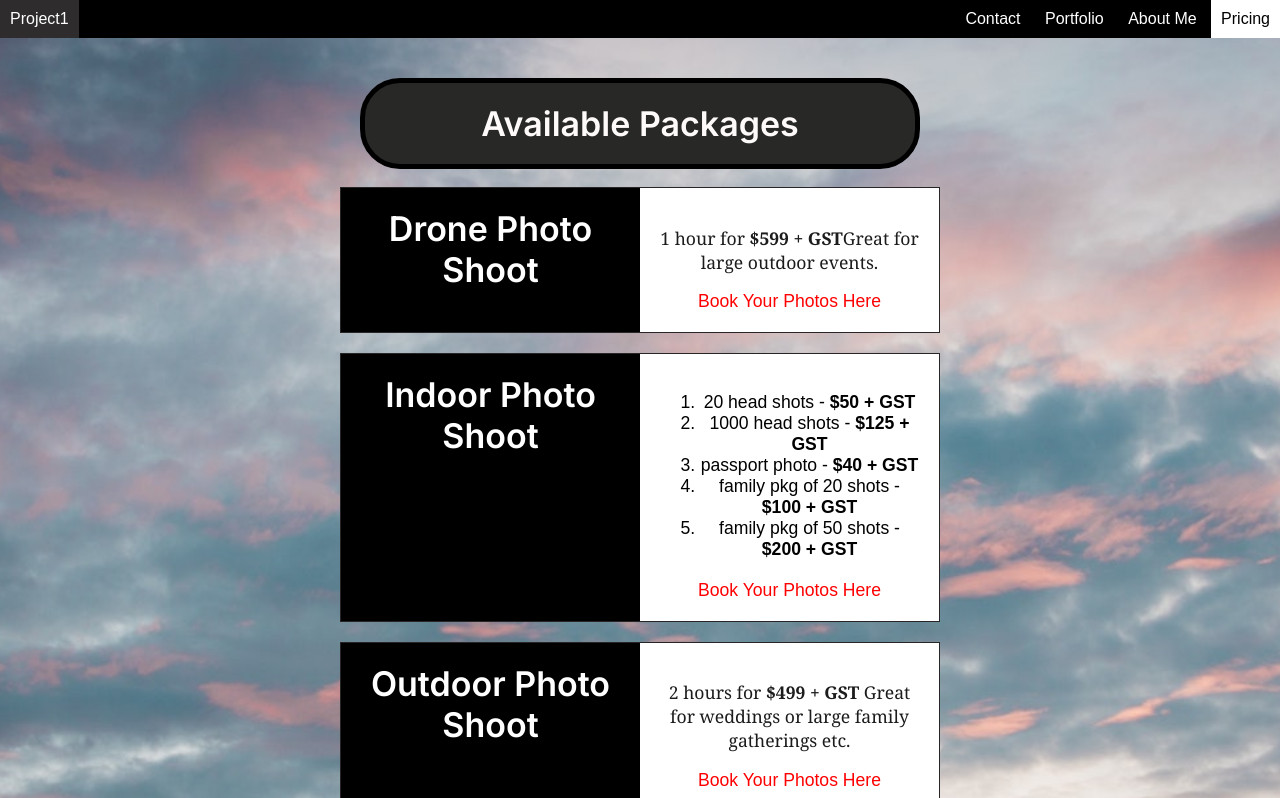
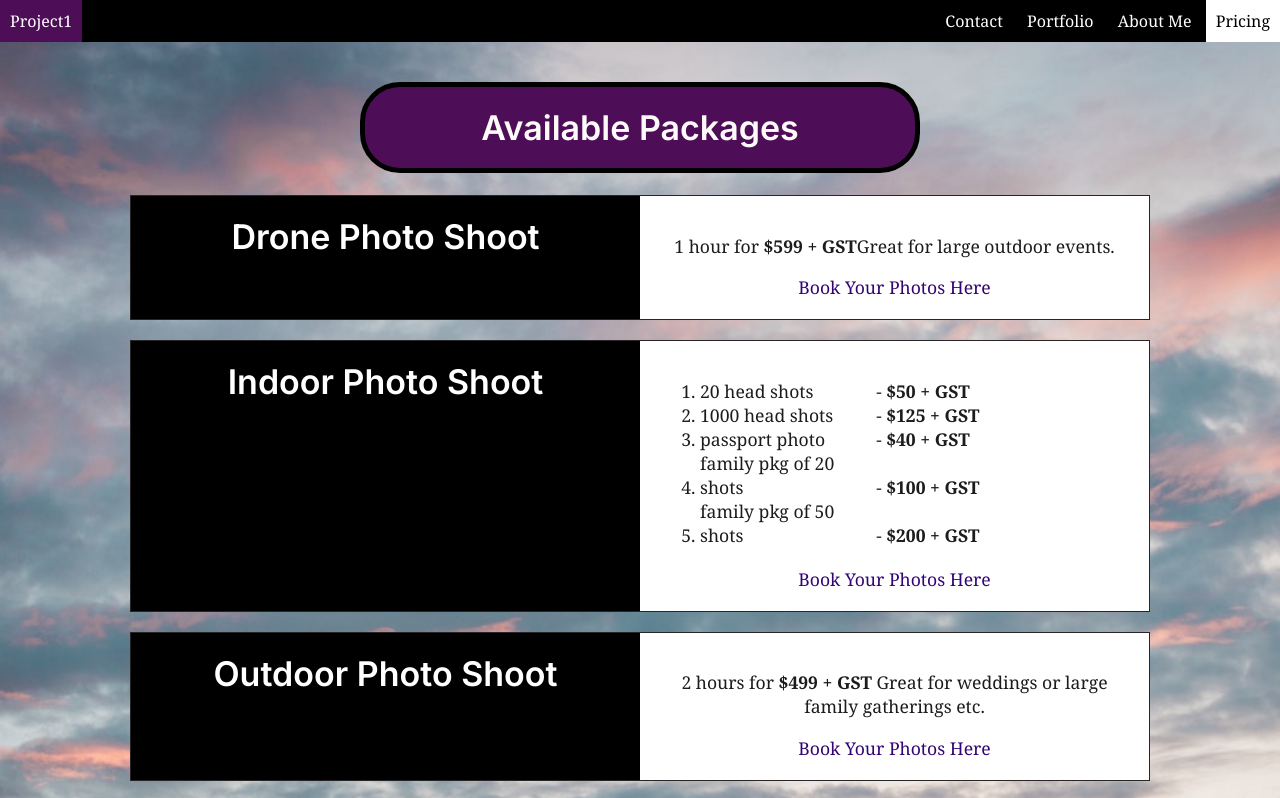
Before and after one commit to icelynk/project1, a website: page src/pricing.html in a window 1280 px wide. Shown: the top 798 px of the page. Drawn offline with Linux system fonts and the light colour scheme.

Commit message:
Changed color scheme

```diff
--- a/src/css/style.css
+++ b/src/css/style.css
@@ -15,7 +15,7 @@ body {
   padding: 0;
 }
 .box {
-  background-color: #282927;
+  background-color: #4d0e57;
   border: 5px black solid;
   border-radius: 40px;
   color: #fffafa;
@@ -37,7 +37,7 @@ body {
   font-size: 110%;
   margin: 0px auto;
   text-align: center;
-  width: 600px;
+  width: 100%;
 }
 .pricing-table-row {
   background-color: #ffffff;
@@ -61,6 +61,11 @@ body {
 .pricing-table-content ol,
 .pricing-table-content ul {
   margin-bottom: 20px;
+  text-align: left;
+}
+.pricing-table-content ol span {
+  display: inline-block;
+  width: 40%;
 }
 tr:hover {
   background-color: #0909f0;
@@ -77,7 +82,7 @@ tr:hover {
   text-decoration: none;
 }
 #navbar a:hover {
-  background: rgb(46, 44, 44);
+  background: #4d0e57;
 }
 #navbar .active {
   background: white;
@@ -123,19 +128,20 @@ main {
 .button {
   background: rgba(50, 50, 50, 0.75);
   border-radius: 5px;
-  color: white;
+  color: #f5eded;
   padding: 10px 0px;
   text-align: center;
   text-decoration: none;
 }
 .button:hover {
-  background: rgba(50, 50, 50, 1);
+  background: #4d0e57;
+  color: #cccccc;
 }
 .button.primary {
-  background: rgba(60, 230, 200, 0.75);
+  background: #330574;
 }
 .button.primary:hover {
-  background: rgba(60, 230, 200, 1);
+  background: #4d0e57;
 }
 
 /*typography*/
@@ -150,25 +156,26 @@ h6 {
   font-size: 34px;
 }
 a {
-  color: #ff0000;
+  color: #330574;
   text-decoration: none;
 }
 a:hover {
-  color: #990000;
+  color: #4d0e57;
 }
-p {
+body {
   color: #1d1c1c;
   font-family: Georgia, "Times New Roman", Times, serif;
-  font-size: 16;
+  font-size: 16px;
 }
 #contact-p {
   padding-left: 25%;
 }
 .important {
   border-color: #100411;
-  border-radius: 40px;
-  border-style: solid;
+  border-radius: 70px;
+  border-style: none;
   border-width: 5px;
+  padding-bottom: 20px;
   padding-left: 30%;
   word-break: break-all;
 }
@@ -186,8 +193,8 @@ p {
   font-size: 16px;
 }
 .warning {
-  color: #000000;
-  background: #00bbff;
+  color: #ffffff;
+  background: #4d0e57;
   border-radius: 10px;
   margin: 20px;
   padding: 10px;
@@ -198,6 +205,7 @@ p {
 
 #contact-wrapping {
   background: url(../images/contacts.jpg) no-repeat center center;
+  background-position: bottom;
   background-size: cover;
   height: 800px;
   width: 100%;
--- a/src/pricing.html
+++ b/src/pricing.html
@@ -44,11 +44,21 @@
             </h2>
             <div class="pricing-table-content">
               <ol>
-                <li>20 head shots - <strong>$50 + GST</strong></li>
-                <li>1000 head shots - <strong>$125 + GST</strong></li>
-                <li>passport photo - <strong>$40 + GST</strong></li>
-                <li>family pkg of 20 shots - <strong>$100 + GST</strong></li>
-                <li>family pkg of 50 shots - <strong>$200 + GST</strong></li>
+                <li><span>20 head shots</span> - <strong>$50 + GST</strong></li>
+                <li>
+                  <span>1000 head shots</span> - <strong>$125 + GST</strong>
+                </li>
+                <li>
+                  <span>passport photo</span> - <strong>$40 + GST</strong>
+                </li>
+                <li>
+                  <span>family pkg of 20 shots</span> -
+                  <strong>$100 + GST</strong>
+                </li>
+                <li>
+                  <span>family pkg of 50 shots</span> -
+                  <strong>$200 + GST</strong>
+                </li>
               </ol>
               <a href="booking.html">Book Your Photos Here</a>
             </div>
```
Also changed, not shown: src/about.html (+1 -4 lines), src/images/contact.jpg (added).
